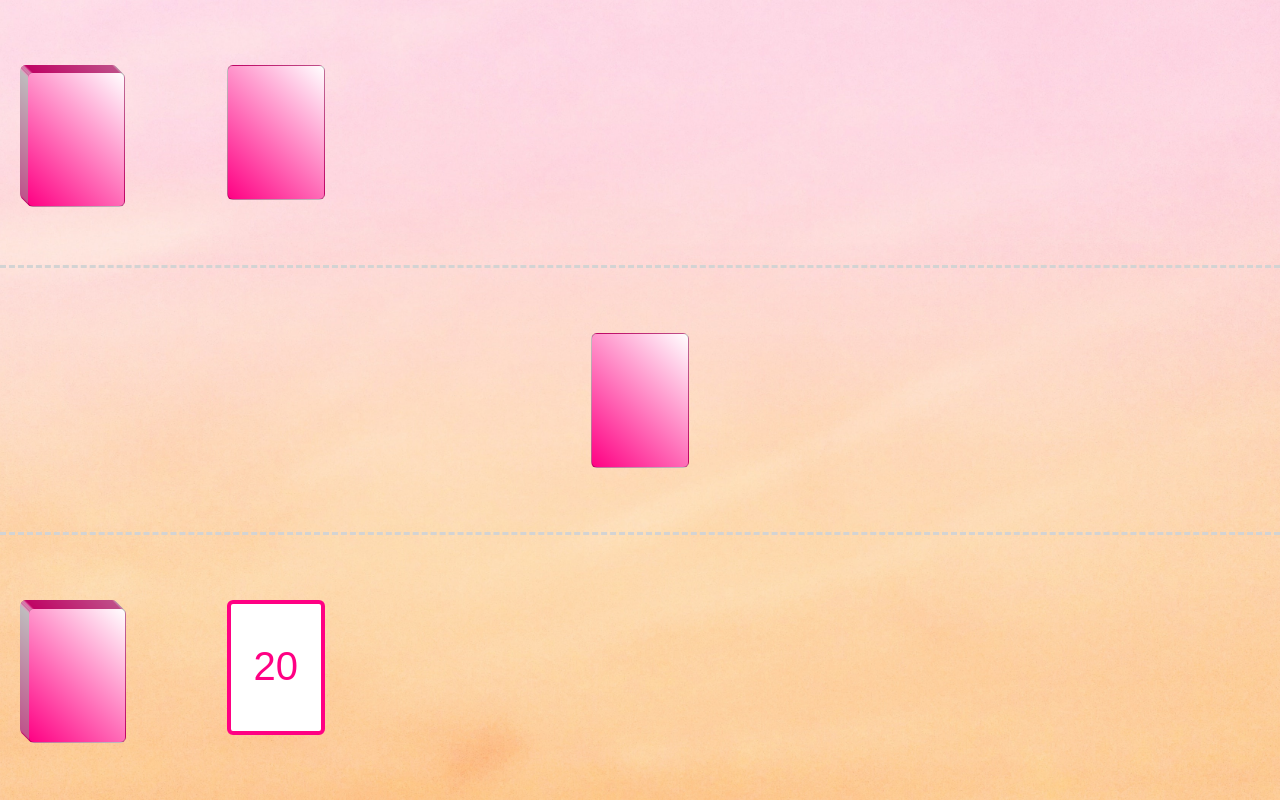
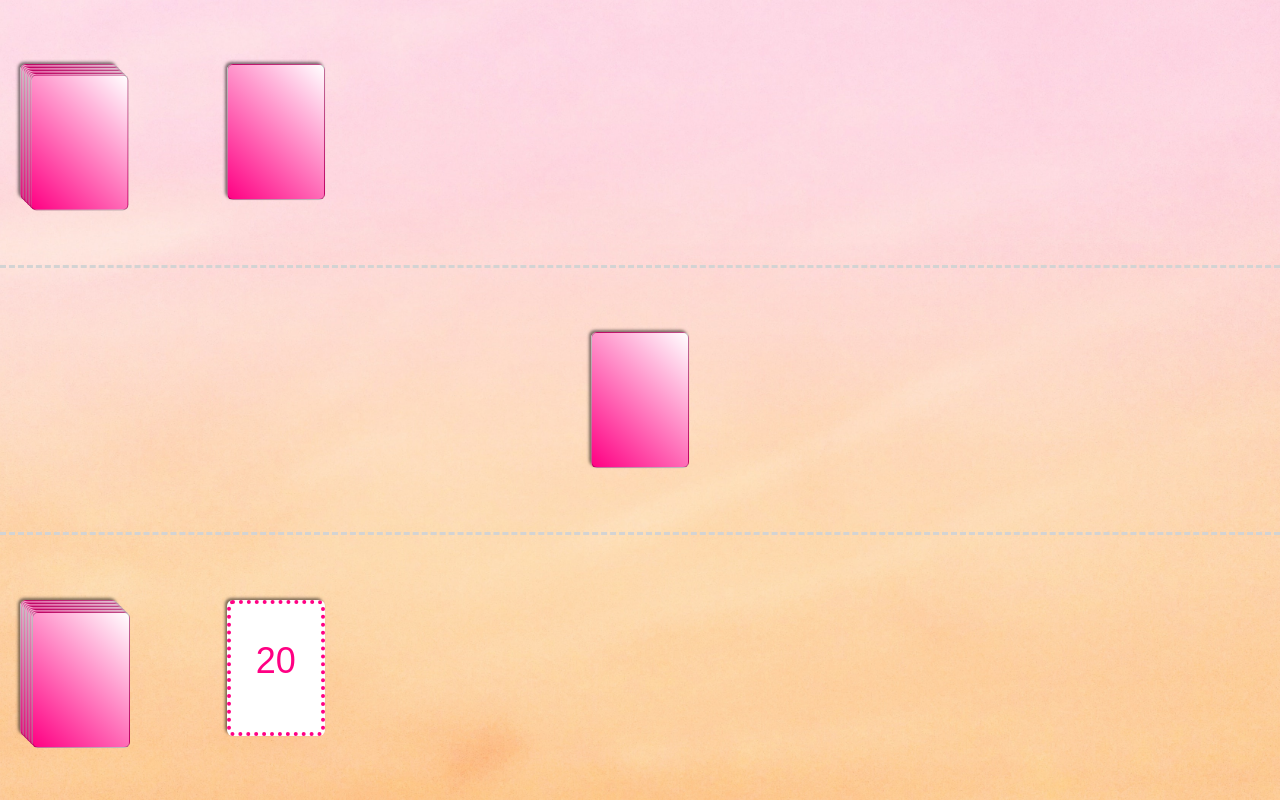
Before and after one commit to chenEini/Lemonade, a React (Create React App) app: page / in a window 1280 px wide. Both pictures are taken after a click on the element 123 px from the left and 667 px from the top of the page. Built offline with nearby package versions, Linux system fonts and the light colour scheme.

Commit message:
add animations and new style

```diff
--- a/src/App.css
+++ b/src/App.css
@@ -28,13 +28,13 @@
 
 .deck{
     flex: 1;
-    height: 135px;
+    height: 136px;
     position: relative;
 }
 
 .hand{
     flex: 5;
-    height: 135px;
+    height: 136px;
     display: flex;
     flex-direction: row;
     align-items: center;
@@ -43,20 +43,29 @@
 
 .card{
     width: 98px;
-    height: 135px;
+    height: 136px;
     border-radius: 6px;
     box-sizing: border-box;
 }
 
+.card:first-child {
+    box-shadow: rgba(0, 0, 0, 0.5) -2px -2px 3px;
+}
+
 .face-up-card {
-    font-size: 40px;
+    font-size: 36px;
     background: white;
     text-align: center;
-    color: rgb(255, 0, 131);
-    border: 4px solid var(--theme-color);
+    color: var(--theme-color);
+    border: 4px dotted var(--theme-color);
 }
 
 .face-down-card {
     background: linear-gradient(45deg,var(--theme-color), white);
     border: 1px solid rgba(0, 0, 0, 0.25);
 }
+
+@keyframes card-animation {
+    from {transform: scale(1.2,1.2)}
+    to {transform: scale(1,1)}
+  }
--- a/src/App.js
+++ b/src/App.js
@@ -71,7 +71,7 @@ export default function LemonadeStandoff() {
           aiDeck: gameState.aiDeck.slice(0, deckSize - 2),
           aiHand: cards,
         }));
-      }, 600);
+      }, 500);
 
       setTimeout(() => {
         setGameState((currentGameState) => ({
@@ -79,7 +79,7 @@ export default function LemonadeStandoff() {
           aiHand,
           aiChosenCard,
         }));
-      }, 1200);
+      }, 1000);
     }
   }, [gameState]);
 
@@ -114,7 +114,7 @@ export default function LemonadeStandoff() {
           aiChosenCard: null,
           playerChosenCard: null,
         }));
-      }, 500);
+      }, 1000);
     }
   }, [gameState]);
 
--- a/src/components/Deck.js
+++ b/src/components/Deck.js
@@ -5,7 +5,7 @@ export default function Deck({ deck, handleDeckClick }) {
     <div className={"deck"} onClick={handleDeckClick}>
       {deck.map((card, index) => {
         const style = {
-          transform: `translate(${index}px, ${index}px)`,
+          transform: `translate(${index * 1.5}px, ${index * 1.5}px)`,
           position: "absolute",
         };
 
--- a/src/components/FaceUpCard.js
+++ b/src/components/FaceUpCard.js
@@ -1,7 +1,8 @@
-export default function FaceUpCard({ value, handleFaceUpCardClick }) {
+export default function FaceUpCard({ value, style, handleFaceUpCardClick }) {
   return (
     <div
       className={"card face-up-card"}
+      style={style}
       onClick={() => handleFaceUpCardClick && handleFaceUpCardClick(value)}
     >
       <p>{value}</p>
--- a/src/components/StandoffArea.js
+++ b/src/components/StandoffArea.js
@@ -2,11 +2,16 @@ import FaceDownCard from "./FaceDownCard";
 import FaceUpCard from "./FaceUpCard";
 
 export default function StandoffArea({ aiCard, playerCard }) {
+  const style = {
+    "animation-name": "card-animation",
+    "animation-duration": "300ms",
+  };
+
   return (
     <div className={"standoff-area"}>
-      {aiCard && !playerCard && <FaceDownCard />}
-      {aiCard && playerCard && <FaceUpCard value={aiCard} />}
-      {playerCard && <FaceUpCard value={playerCard} />}
+      {aiCard && !playerCard && <FaceDownCard style={style} />}
+      {aiCard && playerCard && <FaceUpCard value={aiCard} style={style} />}
+      {playerCard && <FaceUpCard value={playerCard} style={style} />}
     </div>
   );
 }
```
